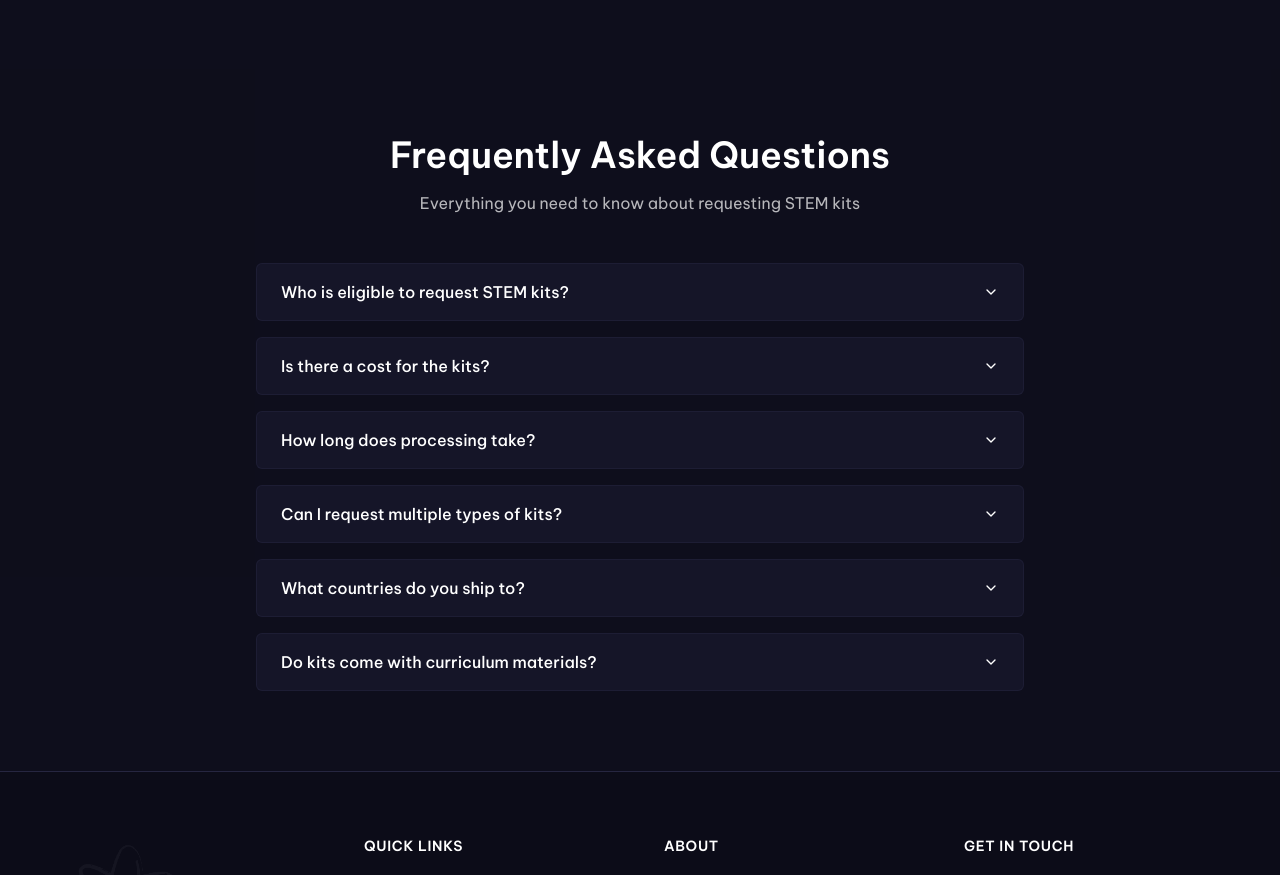
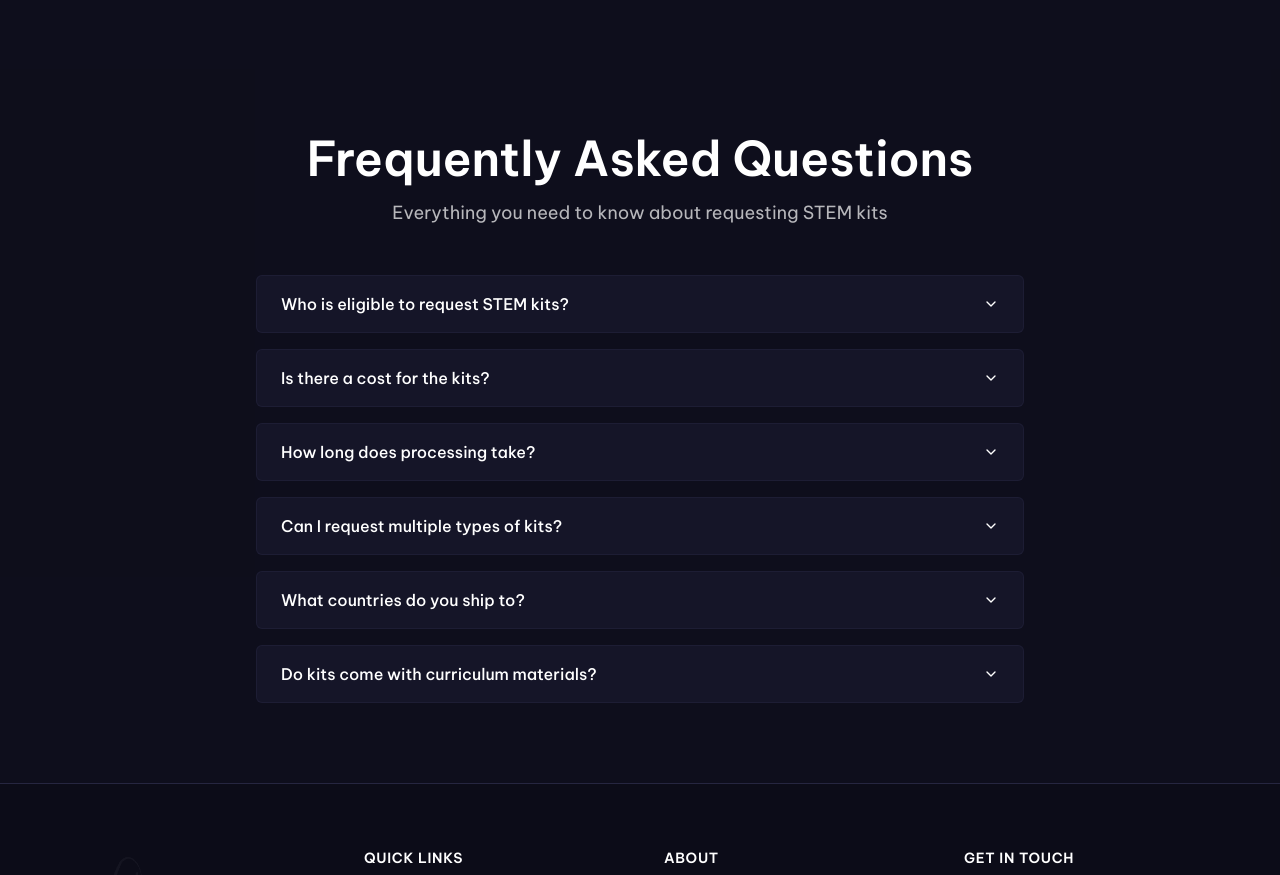
Before and after one commit to STEMise/stemise-website-current-1-3-2026, a React (Vite) app: page /kits in a window 1280 px wide. Shown: the part 2980-3855 px from the top of the page. Built offline with nearby package versions, Linux system fonts and the light colour scheme; the HTML template or start-up script is replaced by a standard one.

Commit message:
Visual edit in Lovable
Edited UI in Lovable

```diff
--- a/src/pages/Kits.tsx
+++ b/src/pages/Kits.tsx
@@ -472,8 +472,8 @@ const Kits = () => {
         <section className="py-20 bg-secondary/10">
           <div className="container mx-auto px-6">
             <div className="text-center mb-12">
-              <h2 className="text-3xl md:text-4xl font-bold text-foreground mb-4">Frequently Asked Questions</h2>
-              <p className="text-foreground/70 max-w-xl mx-auto">Everything you need to know about requesting STEM kits</p>
+              <h2 className="text-3xl font-bold text-foreground mb-4 md:text-5xl">Frequently Asked Questions</h2>
+              <p className="text-foreground/70 max-w-xl mx-auto text-lg">Everything you need to know about requesting STEM kits</p>
             </div>
             <div className="max-w-3xl mx-auto">
               <Accordion type="single" collapsible className="space-y-4">
```
